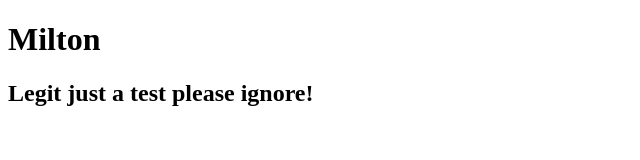
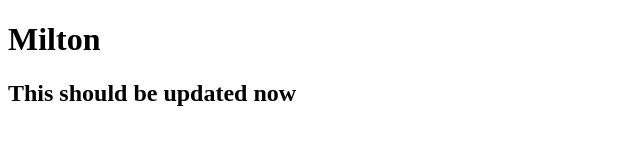
Before and after one commit to smilton88/milton.github.io, a plain HTML site: page index.html in a window 1280 px wide. Shown: the whole page, without its empty margins (0-640 px from the left). Drawn offline with Linux system fonts and the light colour scheme.

Commit message:
Update index.html

```diff
--- a/index.html
+++ b/index.html
@@ -8,6 +8,6 @@
 </head>
 <body>
     <h1>Milton</h1>
-    <h2>Legit just a test please ignore!</h2>
+    <h2>This should be updated now<h2>
 </body>
 </html>
```
